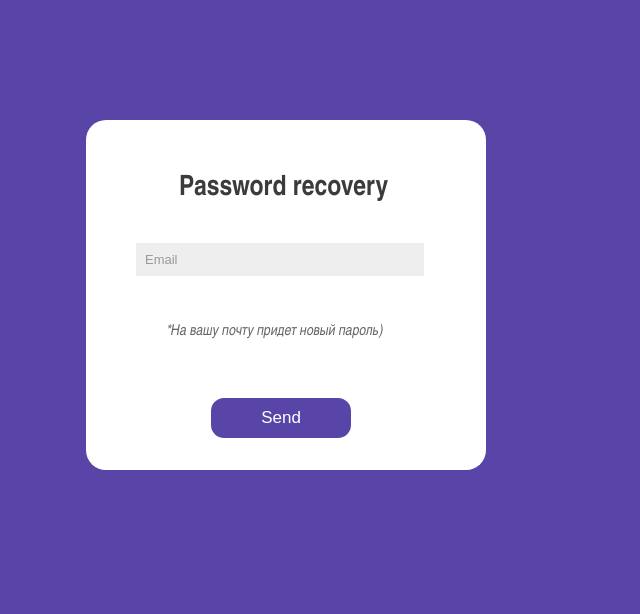
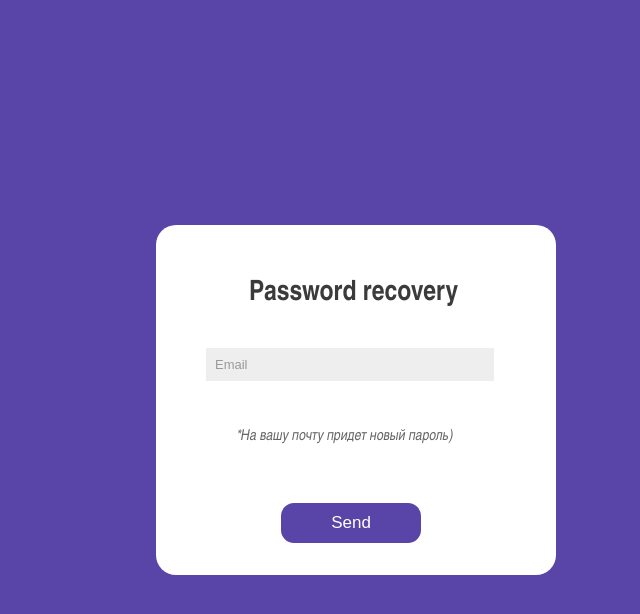
Before and after one commit to Mihan4ik0/BVT2101SITE, a Flask app: page /reset in a window 1280 px wide. Shown: the top 614 px of the page, without its empty margins (284-924 px from the left). Run offline with Flask 2, Linux system fonts and the light colour scheme.

Commit message:
Fixing the positions forms(login and reset)

```diff
--- a/static/css/style.css
+++ b/static/css/style.css
@@ -55,8 +55,11 @@ body {
     height: 470px;
     background-color: #fff;
     -webkit-border-radius: 20px;
-    position: sticky;
-    margin: 95px 50px 15px 320px;
+    position: absolute;
+    top: 50%;
+    left: 50%;
+    margin-right: -50%;
+    transform: translate(-50%, -50%);
 }
 
 .box-logo {
@@ -122,8 +125,11 @@ input::placeholder {
     height: 350px;
     background-color: #fff;
     -webkit-border-radius: 20px;
-    position: sticky;
-    margin: 120px 50px 15px 370px;
+    position: absolute;
+    top: 50%;
+    left: 50%;
+    margin-right: -50%;
+    transform: translate(-50%, -50%);
 }
 
 .reset-title {
```
